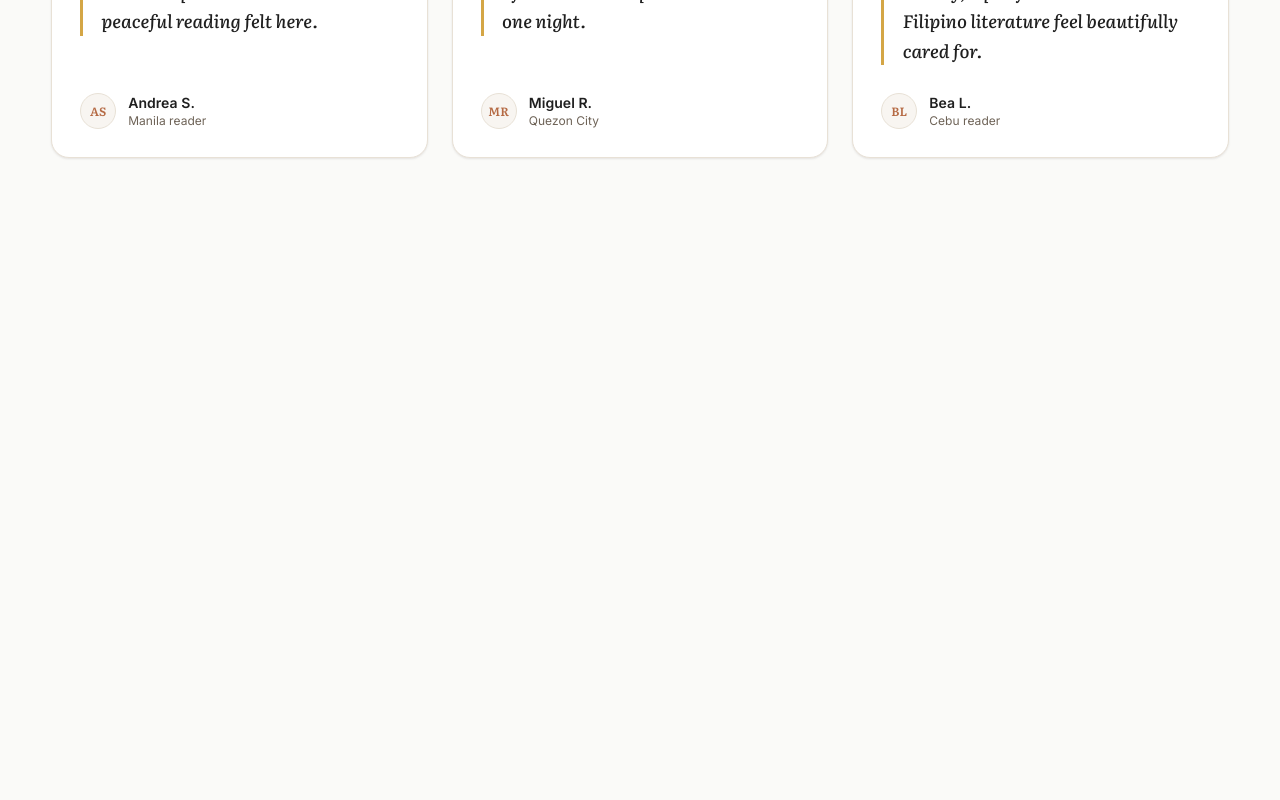
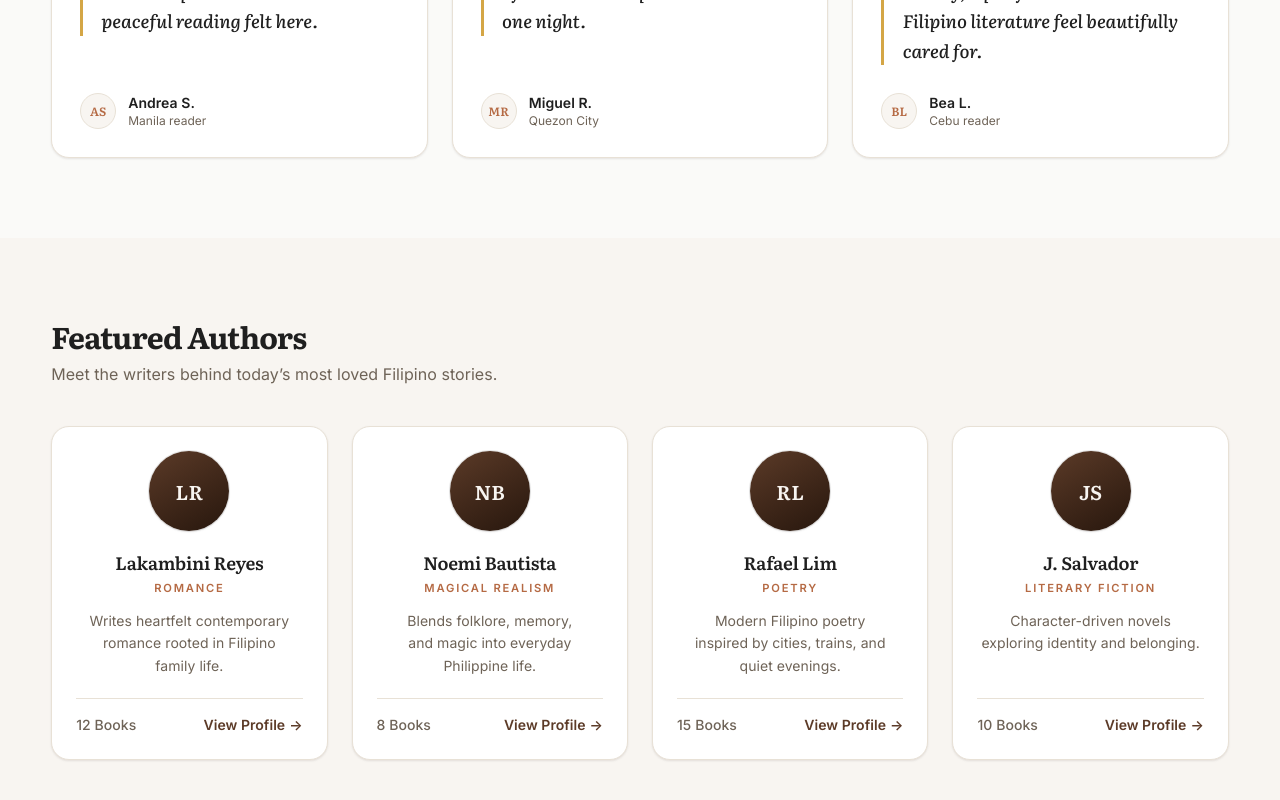
Before and after one commit to hankerism/katha, a Next.js app: page / in a window 1280 px wide. Shown: the part 4729-5529 px from the top of the page. Before the commit the page ends 4967 px from the top, so only its background shows below. Built offline with nearby package versions, Linux system fonts and the light colour scheme.

Commit message:
feat: add FeaturedAuthors section

```diff
--- a/app/page.tsx
+++ b/app/page.tsx
@@ -5,6 +5,7 @@ import PopularCategories from '@/components/home/PopularCategories';
 import ContinueReading from '../components/home/ContinueReading';
 import WhyKatha from '@/components/home/WhyKatha';
 import ReaderLove from '@/components/home/ReaderLove';
+import FeaturedAuthors from '@/components/home/FeaturedAuthors';
 import Button from '@/components/ui/Button';
 import { useRouter } from 'next/navigation';
 
@@ -165,6 +166,7 @@ export default function HomePage() {
       <WhyKatha />
       <WhyKatha />
       <ReaderLove />
+      <FeaturedAuthors />
 
     </>
   );
--- /dev/null
+++ b/components/home/FeaturedAuthors.tsx
@@ -0,0 +1,126 @@
+import Link from 'next/link';
+
+/* ---------------------------------------------------------------------------
+ * KATHA · FeaturedAuthors
+ * components/home/FeaturedAuthors.tsx
+ *
+ * A muted-cream band introducing the writers: rounded cards with a circular
+ * initials portrait, name, genre, a one-line bio, a published-books count, and
+ * a "View Profile →" affordance. The whole card is the link. Server component,
+ * data separated from the markup.
+ * ------------------------------------------------------------------------- */
+
+type Author = {
+  name: string;
+  genre: string;
+  bio: string;
+  books: number;
+  slug: string;
+};
+
+const AUTHORS: Author[] = [
+  {
+    name: 'Lakambini Reyes',
+    genre: 'Romance',
+    bio: 'Writes heartfelt contemporary romance rooted in Filipino family life.',
+    books: 12,
+    slug: 'lakambini-reyes',
+  },
+  {
+    name: 'Noemi Bautista',
+    genre: 'Magical Realism',
+    bio: 'Blends folklore, memory, and magic into everyday Philippine life.',
+    books: 8,
+    slug: 'noemi-bautista',
+  },
+  {
+    name: 'Rafael Lim',
+    genre: 'Poetry',
+    bio: 'Modern Filipino poetry inspired by cities, trains, and quiet evenings.',
+    books: 15,
+    slug: 'rafael-lim',
+  },
+  {
+    name: 'J. Salvador',
+    genre: 'Literary Fiction',
+    bio: 'Character-driven novels exploring identity and belonging.',
+    books: 10,
+    slug: 'j-salvador',
+  },
+];
+
+function initialsOf(name: string): string {
+  return name
+    .split(' ')
+    .map((part) => part.charAt(0))
+    .join('')
+    .slice(0, 2)
+    .toUpperCase();
+}
+
+export default function FeaturedAuthors() {
+  return (
+    <section aria-labelledby="featured-authors-heading" className="bg-secondary">
+      <div className="container-katha py-20">
+        {/* Header */}
+        <div className="max-w-xl">
+          <h2
+            id="featured-authors-heading"
+            className="font-heading text-3xl font-bold tracking-tight text-foreground"
+          >
+            Featured Authors
+          </h2>
+          <p className="mt-2 text-base text-muted-foreground">
+            Meet the writers behind today&rsquo;s most loved Filipino stories.
+          </p>
+        </div>
+
+        {/* Cards */}
+        <div className="mt-10 grid grid-cols-1 gap-6 sm:grid-cols-2 lg:grid-cols-4">
+          {AUTHORS.map((author) => (
+            <Link
+              key={author.slug}
+              href={`/authors/${author.slug}`}
+              aria-label={`View ${author.name}'s profile — ${author.genre}, ${author.books} books`}
+              className="group flex h-full flex-col items-center rounded-[18px] border border-border bg-card p-6 text-center shadow-sm transition-[transform,box-shadow,border-color] duration-300 ease-out hover:-translate-y-1 hover:border-border-strong hover:shadow-md focus-visible:outline-none focus-visible:ring-2 focus-visible:ring-ring focus-visible:ring-offset-2 focus-visible:ring-offset-background"
+            >
+              {/* Portrait placeholder */}
+              <span
+                aria-hidden="true"
+                className="grid size-20 shrink-0 place-items-center rounded-full font-heading text-xl font-semibold text-brand-secondary shadow-sm ring-1 ring-black/10 transition-transform duration-300 ease-out group-hover:scale-105 bg-[linear-gradient(150deg,var(--color-brand-primary),color-mix(in_oklab,var(--color-brand-primary)_58%,#000))]"
+              >
+                {initialsOf(author.name)}
+              </span>
+
+              <h3 className="mt-5 font-heading text-lg font-semibold leading-snug text-foreground">
+                {author.name}
+              </h3>
+              <p className="mt-1 text-[0.7rem] font-semibold uppercase tracking-[0.16em] text-clay dark:text-accent">
+                {author.genre}
+              </p>
+              <p className="mt-3 text-pretty text-sm leading-relaxed text-muted-foreground">
+                {author.bio}
+              </p>
+
+              {/* Footer */}
+              <div className="mt-auto w-full pt-5">
+                <div className="flex items-center justify-between border-t border-border pt-4 text-sm">
+                  <span className="font-medium text-muted-foreground">{author.books} Books</span>
+                  <span className="inline-flex items-center gap-1 font-semibold text-primary transition-colors duration-200 group-hover:text-clay dark:text-accent">
+                    View Profile
+                    <span
+                      aria-hidden="true"
+                      className="transition-transform duration-200 group-hover:translate-x-0.5"
+                    >
+                      →
+                    </span>
+                  </span>
+                </div>
+              </div>
+            </Link>
+          ))}
+        </div>
+      </div>
+    </section>
+  );
+}
```
